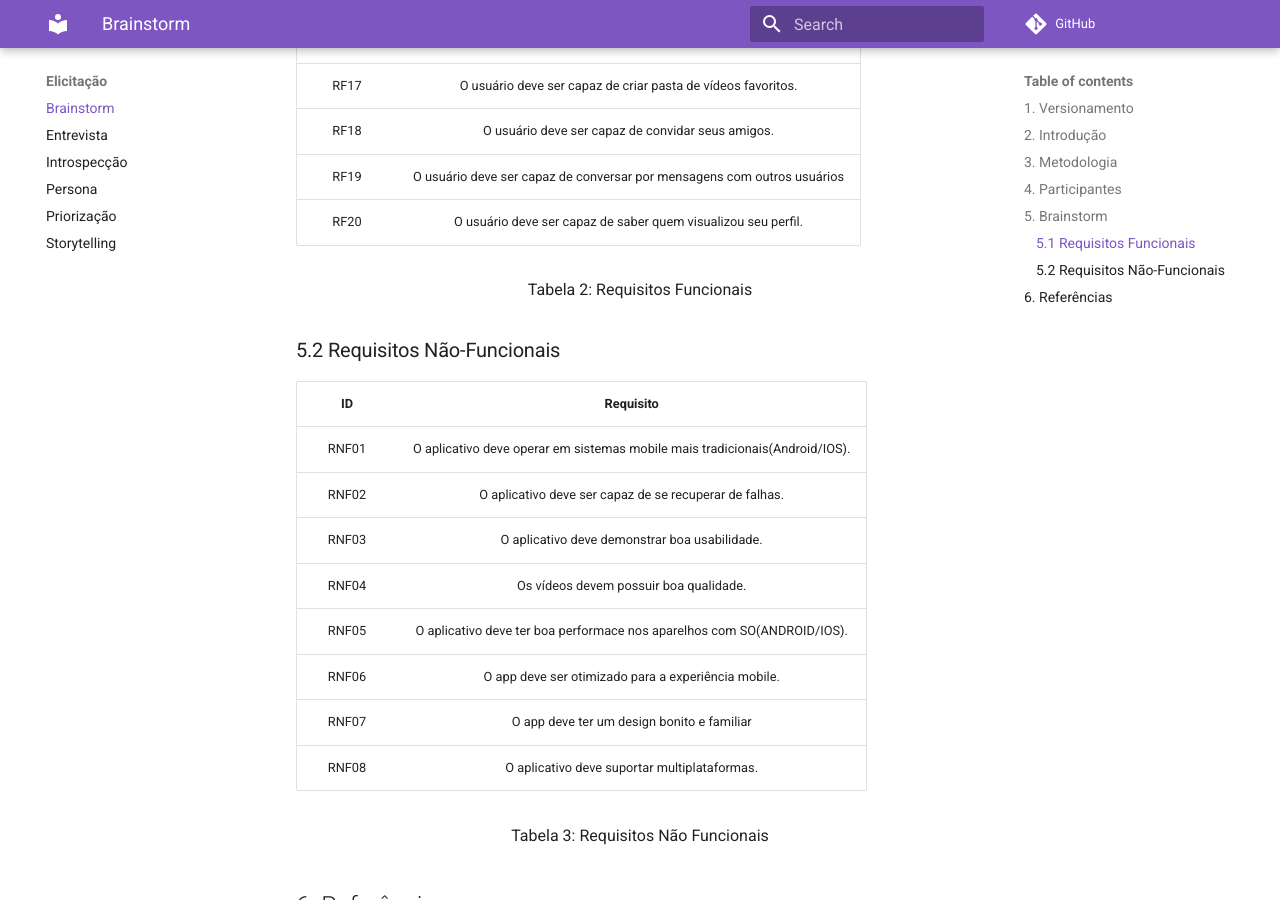
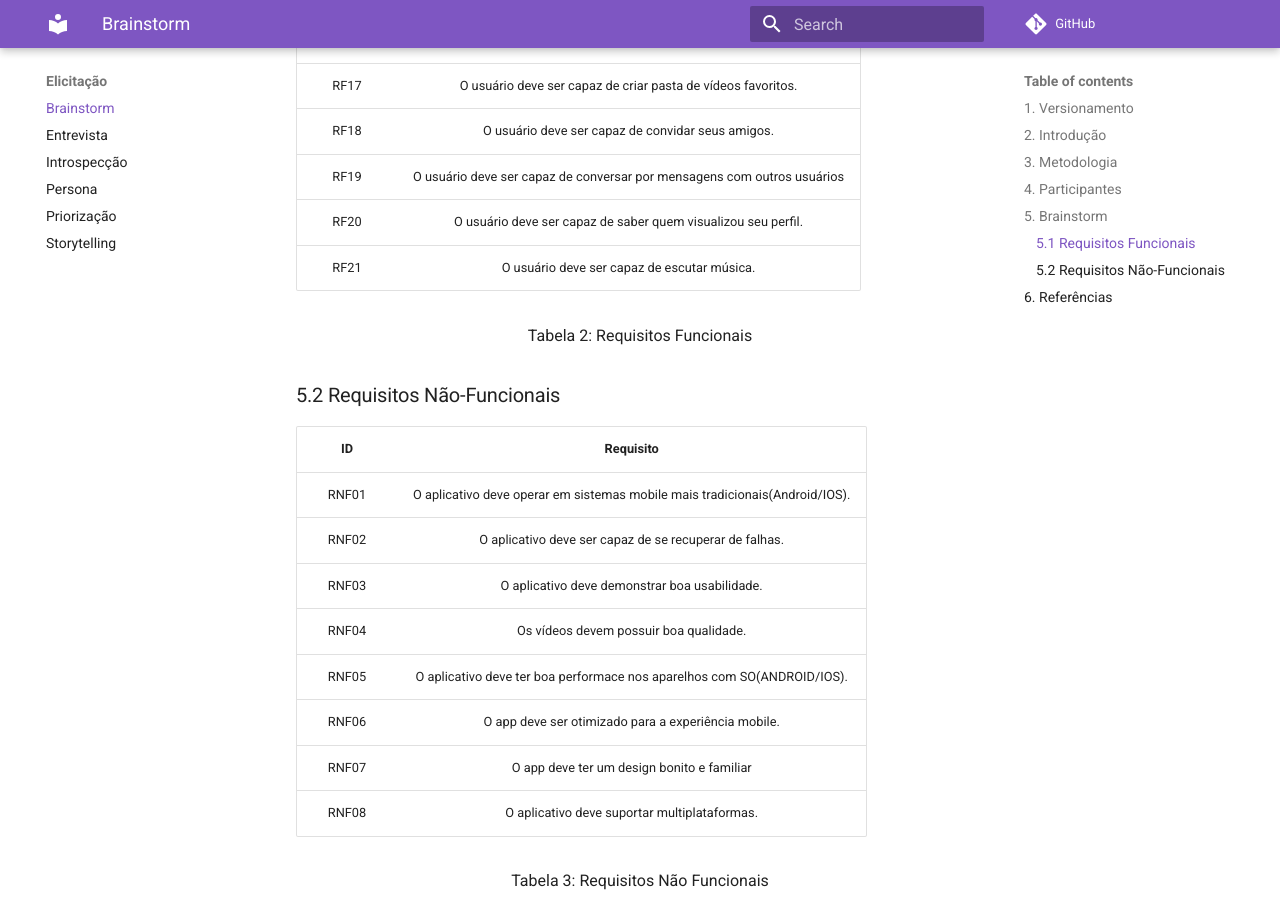
Before and after one commit to Requisitos-de-Software/2022.1-TikTok, an MkDocs documentation site: the page built from docs/elicitação/brainstorm.md, in a window 1280 px wide and 900 px high, scrolled down 1895 px. Built offline with MkDocs 1.6.1 and Material for MkDocs 9.7.7, drawn with Linux system fonts in a browser that asks for light colours; comment, search, counter and statistics services are not loaded.

Commit message:
#29 - Update de dados

```diff
--- a/docs/elicitação/brainstorm.md
+++ b/docs/elicitação/brainstorm.md
@@ -51,6 +51,7 @@ Reunião: 10/07/2022 - 21:00hrs
 | RF18 | O usuário deve ser capaz de convidar seus amigos.|
 |     RF19      | O usuário deve ser capaz de conversar por mensagens com outros usuários                        |
 | RF20 | O usuário deve ser capaz de saber quem visualizou seu perfil.|
+| RF21 | O usuário deve ser capaz de escutar música.|
 <div style="text-align: center">
 <p>Tabela 2: Requisitos Funcionais</p>
 </div>
```
